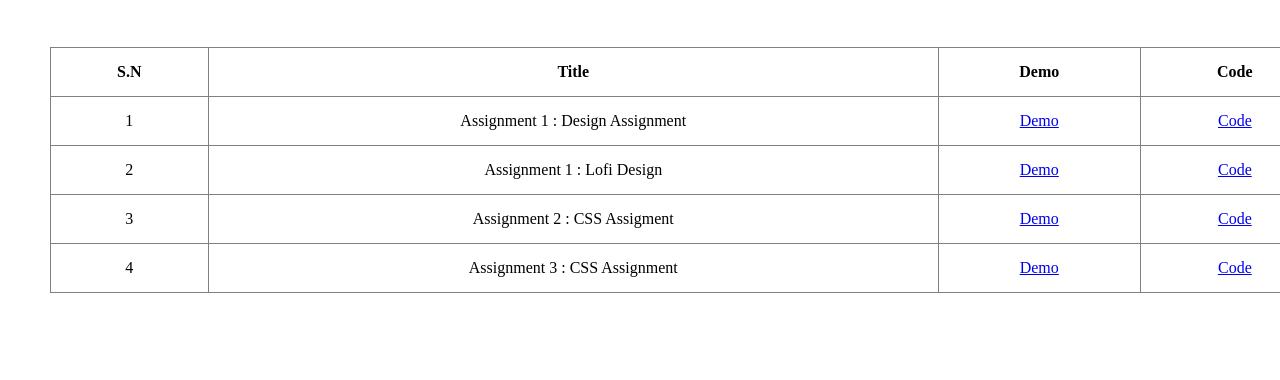
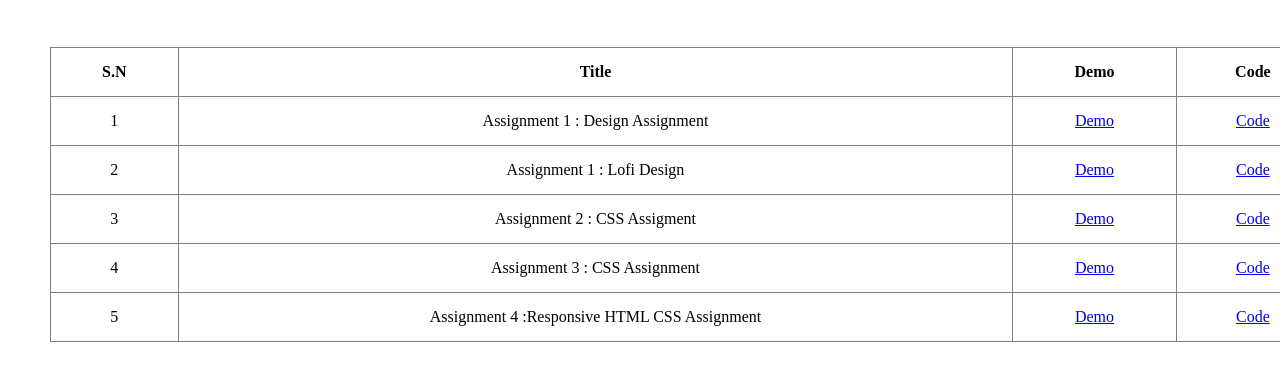
Before and after one commit to Oshin136/leapfrog-internship, a plain HTML site: page index.html in a window 1280 px wide. Shown: the part 128-508 px from the top of the page. Drawn offline with Linux system fonts and the light colour scheme.

Commit message:
update table

```diff
--- a/index.html
+++ b/index.html
@@ -72,6 +72,23 @@
           >
         </td>
       </tr>
+
+      <tr>
+        <td>5</td>
+        <td>Assignment 4 :Responsive HTML CSS Assignment</td>
+        <td>
+          <a
+            href="https://oshin136.github.io/leapfrog-internship/assignments/Assignment-4/"
+            >Demo</a
+          >
+        </td>
+        <td>
+          <a
+            href="https://github.com/Oshin136/leapfrog-internship/tree/main/assignments/Assignment-4"
+            >Code</a
+          >
+        </td>
+      </tr>
     </table>
   </body>
 </html>
```
